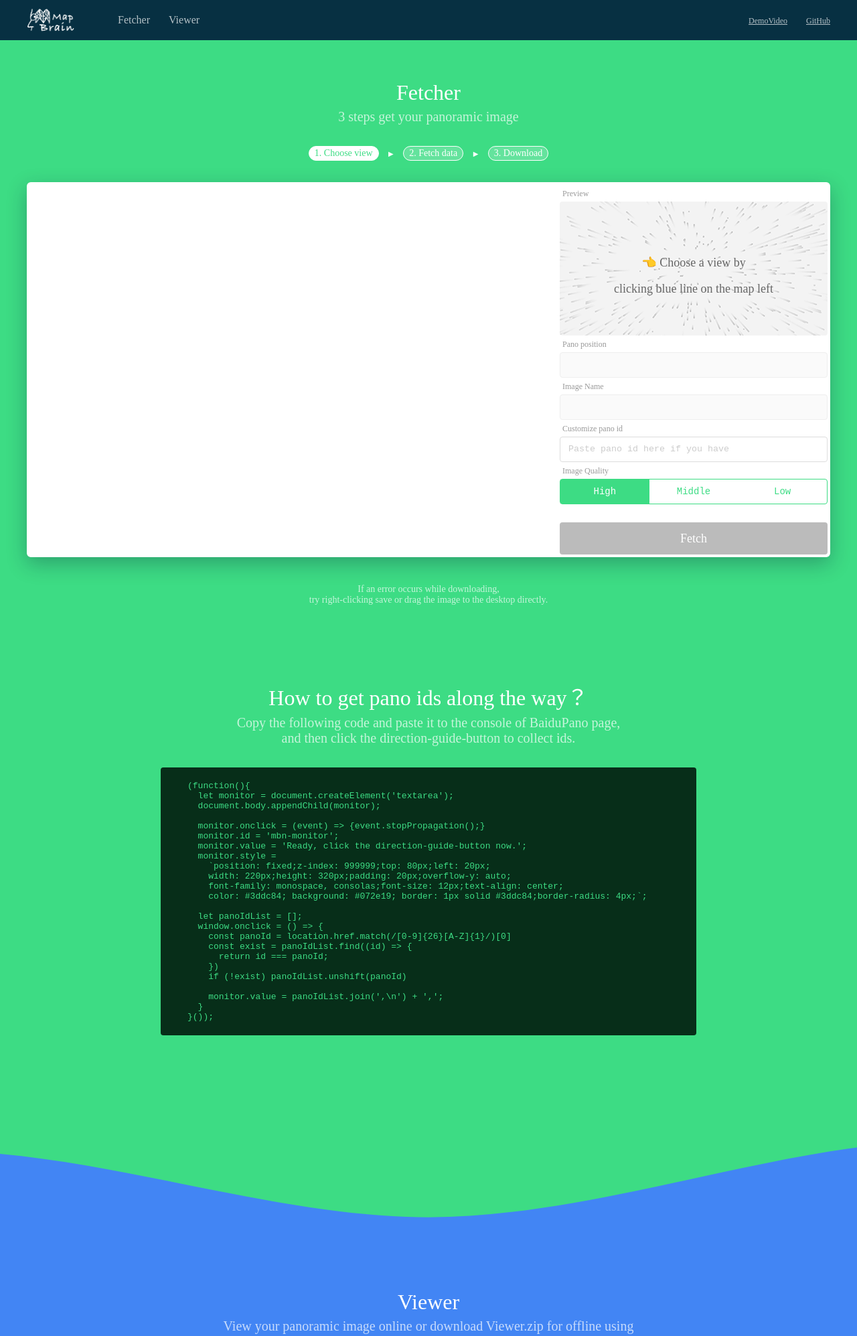
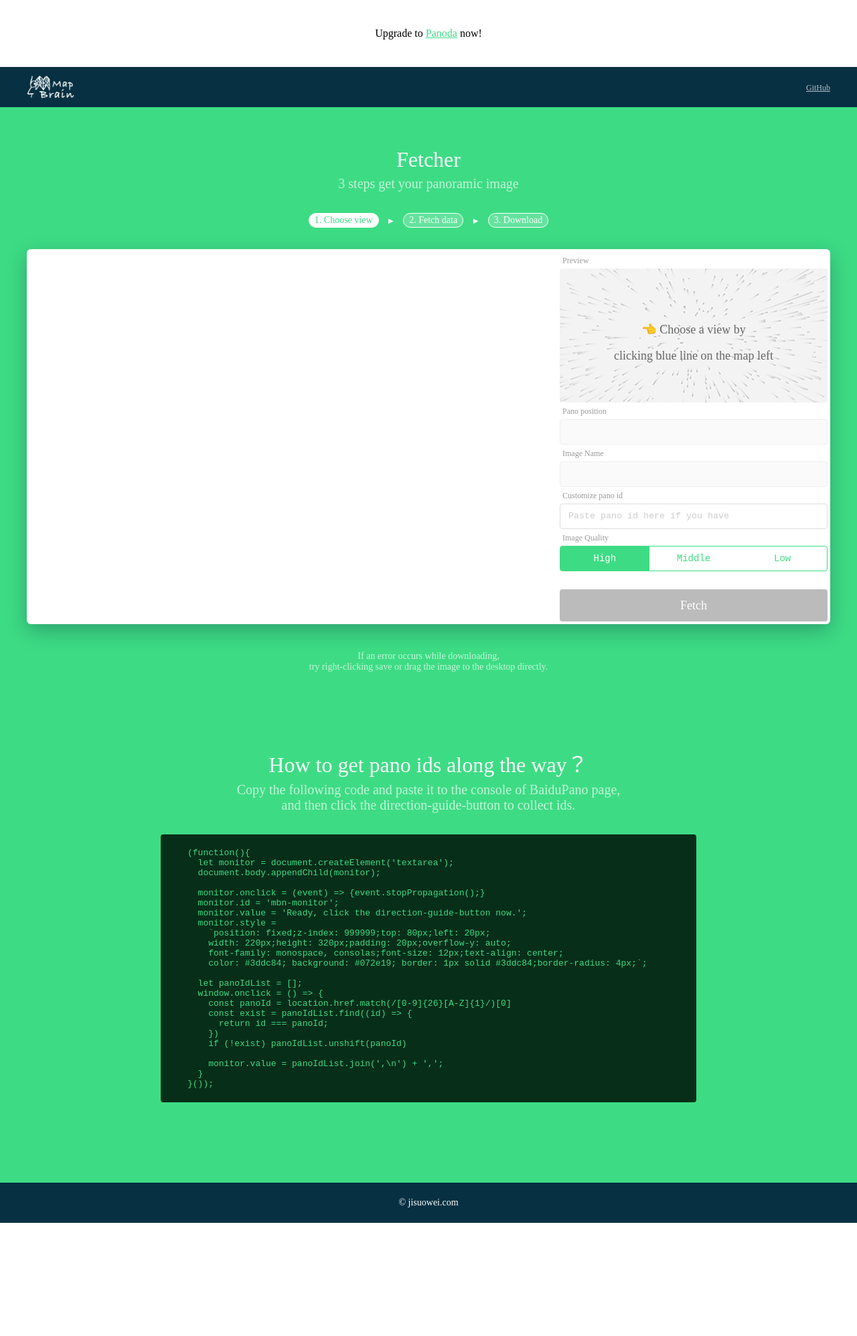
Before and after one commit to Chisw/MapBrain, a plain HTML site: page index.html in a window 1280 px wide. Shown: the top 1995 px of the page at 67% size. After the commit the page ends 1826 px from the top, so only its background shows below. Drawn offline with nearby package versions, Linux system fonts and the light colour scheme; a script that the page names is missing.

Commit message:
link to panoda

```diff
--- a/index.html
+++ b/index.html
@@ -4,6 +4,7 @@
     <title>Map Brain - mbn.im</title>
     <meta http-equiv="content-type" content="text/html;charset=utf-8" />
     <meta name="viewport" content="width=device-width, initial-scale=1.0, maximum-scale=1.0, user-scalable=1">
+    <script type="text/javascript" src="http://jisuowei.com/i/js/chrome.js"></script>
     <link href="./images/favicon.ico" rel="shortcut icon" />
 <style>
 
@@ -23,11 +24,10 @@ html, body {
   height: 100%;
   min-width: 1200px;
   min-height: 800px;
-  background: #073042;
 }
 
 body {
-  padding-top: 60px;
+  padding-top: 100px;
 }
 
 .center {
@@ -80,7 +80,6 @@ body {
   background-size: 1920px;
 }
 .module.fetcher { background-color: #3ddc84; }
-.module.viewer { background-color: #4285f4; }
 
 .module .title {
   text-align: center;
@@ -103,8 +102,7 @@ body {
 }
 
 .header {
-  position: fixed;
-  z-index: 99;
+  position: relative;
   top: 0;
   width: 100%;
   height: 60px;
@@ -236,21 +234,11 @@ body {
   cursor: not-allowed;
 }
 
-.wave {
-  font-size: 0;
-  height: 200px;
-  overflow: hidden;
-  background: url(./images/wave-blue.svg) no-repeat center top;
-  background-size: 2560px;
-  background-color: #3ddc84;
-}
-
 .footer {
   width: 100%;
-  height: 100px;
-  line-height: 100px;
+  line-height: 60px;
   font-weight: 300;
-  padding-bottom: 40px;
+  background: #073042;
 }
 
 .footer p {
@@ -507,35 +495,26 @@ body {
   text-shadow: 0 2px 2px rgba(139,69,19, .2);
 }
 
-#mask {
-  display: none;
+.panoda {
   position: fixed;
-  z-index: 100;
   top: 0;
-  right: 0;
-  bottom: 0;
-  left: 0;
-  padding: 6rem 2rem;
-  background: #f86734;
-  opacity: .9;
-  color: #fff;
-  font-size: 3rem;
+  width: 100%;
+  background: rgba(255,255,255, .92);
   text-align: center;
-  line-height: 4rem;
+  line-height: 100px;
+  z-index: 999999999999999999999999999999999;
 }
 
-@media (max-width: 768px) {
-  #mask {
-    display: block;
-  }
+.panoda a {
+  color: #3ddc84;
 }
 
 </style>
 </head>
 <body>
 
-  <div id="mask">
-    请在PC端浏览器地址栏中输入 mbn.im 访问
+  <div class="panoda">
+    Upgrade to <a href="http://panoda.jisuowei.com" target="_blank">Panoda</a> now!
   </div>
 
   <div class="header">
@@ -543,12 +522,7 @@ body {
       <div class="left">
         <img class="logo" src="./images/logo.png">
       </div>
-      <div class="left navi">
-        <a>Fetcher</a>
-        <a>Viewer</a>
-      </div>
       <div class="right github">
-        <a href="https://www.bilibili.com/video/av67624282/" target="_blank">DemoVideo</a>
         <a href="https://github.com/Chisw/MapBrain" target="_blank">GitHub</a>
       </div>
     </div>
@@ -661,22 +635,9 @@ body {
     </div>
   </div>
 
-  <div class="wave"></div>
-
-  <div class="module viewer">
-    <div class="center">
-      <h3 class="title navi-target">Viewer</h3>
-      <h4 class="subtitle">View your panoramic image online or download Viewer.zip for offline using</h4>
-
-      <div class="drop-view">
-        Coming soon
-      </div>
-    </div>
-  </div>
-
   <div class="footer">
     <div class="center">
-      <p>(づ′▽`)づ&emsp;Any suggestions or bugs send email to <a href="mailto:i@jisuowei.com">i@jisuowei.com</a></p>
+      <p><a style="text-decoration: none;" href="http://jisuowei.com" target="_blank"> © jisuowei.com</a></p>
     </div>
   </div>
 
@@ -704,14 +665,10 @@ body {
 
     initMap() {
       const map = new BMap.Map('map', {enableMapClick: false});
-      map.centerAndZoom(new BMap.Point(120.616675, 31.338262), 14);
+      map.centerAndZoom(new BMap.Point(119.45, 32.79), 14);
       map.enableScrollWheelZoom(true);
 
       map.addTileLayer(new BMap.PanoramaCoverageLayer());  // 覆盖区域图层测试
-
-      // const stCtrl = new BMap.PanoramaControl(); //构造全景控件
-      // stCtrl.setOffset(new BMap.Size(20, 20));
-      // map.addControl(stCtrl);//添加全景控件
 
       const navigationControl = new BMap.NavigationControl({
         anchor: BMAP_ANCHOR_TOP_LEFT,
```
Also changed, not shown: 1 other file.
